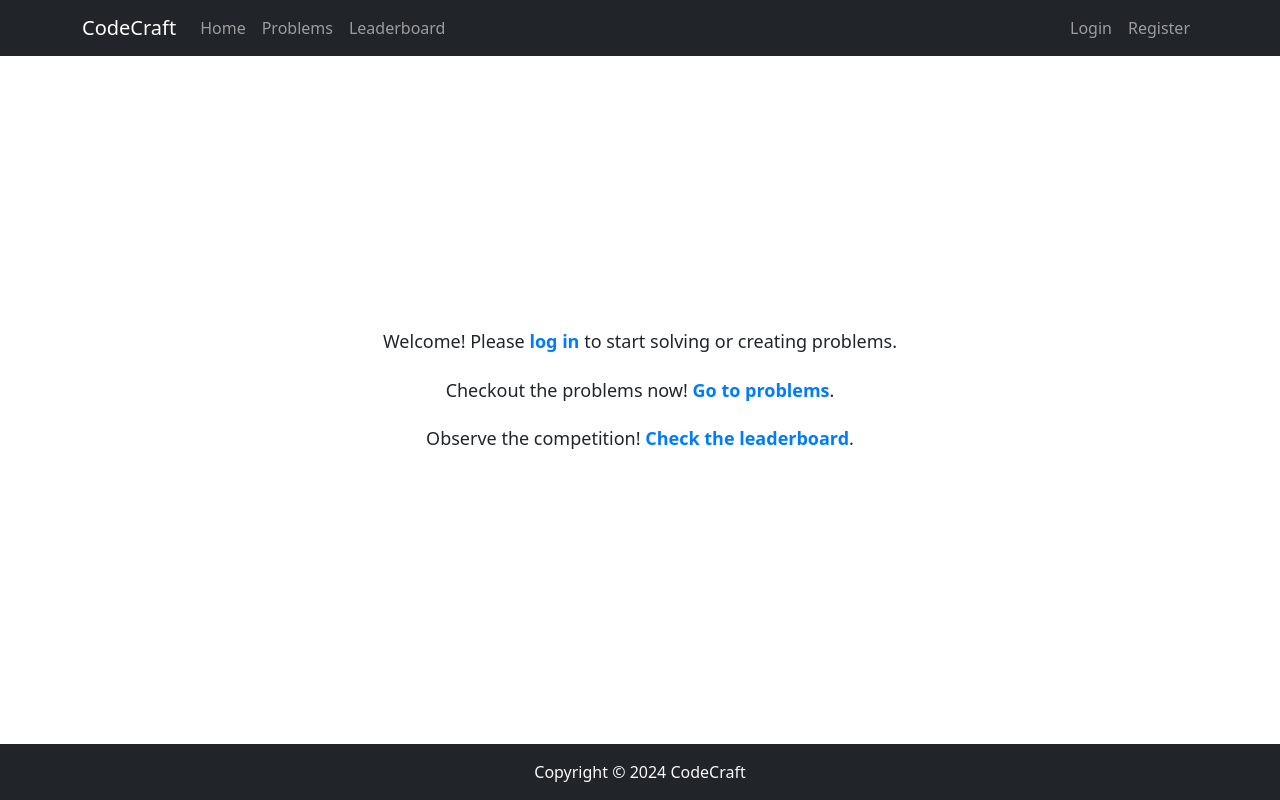
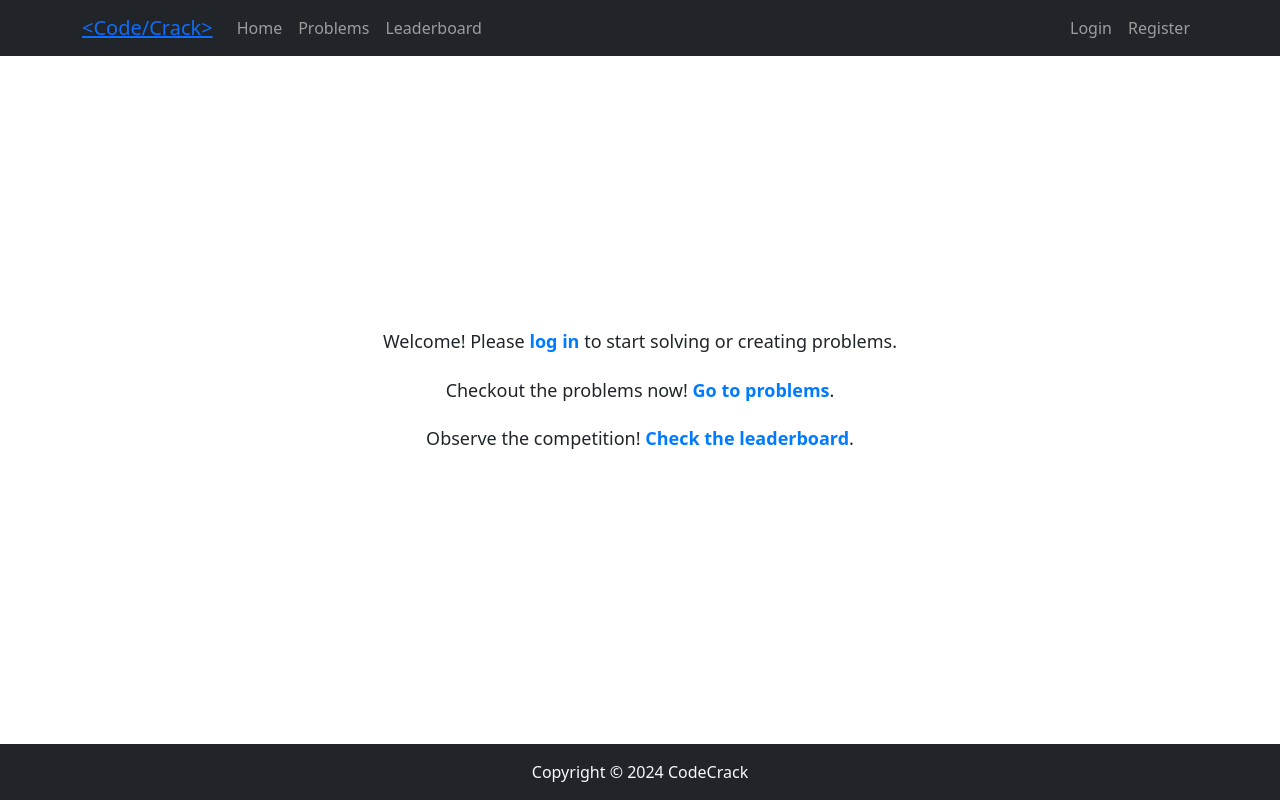
Before and after one commit to err-abhishek/CodeCrack, a React (Vite) app in the folder frontend/: page / in a window 1280 px wide. Built offline with nearby package versions, Linux system fonts and the light colour scheme; no server answers.

Commit message:
Made some changes in keys

```diff
--- a/frontend/index.html
+++ b/frontend/index.html
@@ -7,7 +7,7 @@
       href="https://cdnjs.cloudflare.com/ajax/libs/font-awesome/6.0.0-beta3/css/all.min.css"
     />
     <meta name="viewport" content="width=device-width, initial-scale=1.0" />
-    <title>CodeCraft</title>
+    <title>CodeCrack</title>
   </head>
   <body>
     <div id="root"></div>
--- a/frontend/package.json
+++ b/frontend/package.json
@@ -41,6 +41,7 @@
     "eslint-plugin-react": "^7.34.2",
     "eslint-plugin-react-hooks": "^4.6.2",
     "eslint-plugin-react-refresh": "^0.4.7",
+    "tailwindcss": "^3.4.6",
     "vite": "^5.3.1"
   }
 }
--- a/frontend/src/components/Footer.jsx
+++ b/frontend/src/components/Footer.jsx
@@ -5,7 +5,7 @@ const Footer = () => {
     <Navbar bg="dark" variant="dark" fixed="bottom" className="footer mt-auto py-3">
       <Container className="justify-content-center">
         <span className="text-light">
-          Copyright &copy; {new Date().getFullYear()} CodeCraft
+          Copyright &copy; {new Date().getFullYear()} CodeCrack
         </span>
       </Container>
     </Navbar>
--- a/frontend/src/components/Navbar.jsx
+++ b/frontend/src/components/Navbar.jsx
@@ -9,7 +9,7 @@ const UserNavbar = () => {
     <Navbar bg="dark" variant="dark" expand="lg" className="mb-4" fixed="top">
       <Container>
         <Navbar.Brand as={Link} to="/">
-          CodeCraft
+          <Link href='/' className="text-[blue]">&lt;Code/Crack&gt;</Link>
         </Navbar.Brand>
         <Navbar.Toggle aria-controls="basic-navbar-nav" />
         <Navbar.Collapse id="basic-navbar-nav">
--- a/frontend/src/css/Layout.css
+++ b/frontend/src/css/Layout.css
@@ -1,3 +1,4 @@
+
 .app {
   display: flex;
   flex-direction: column;
```
